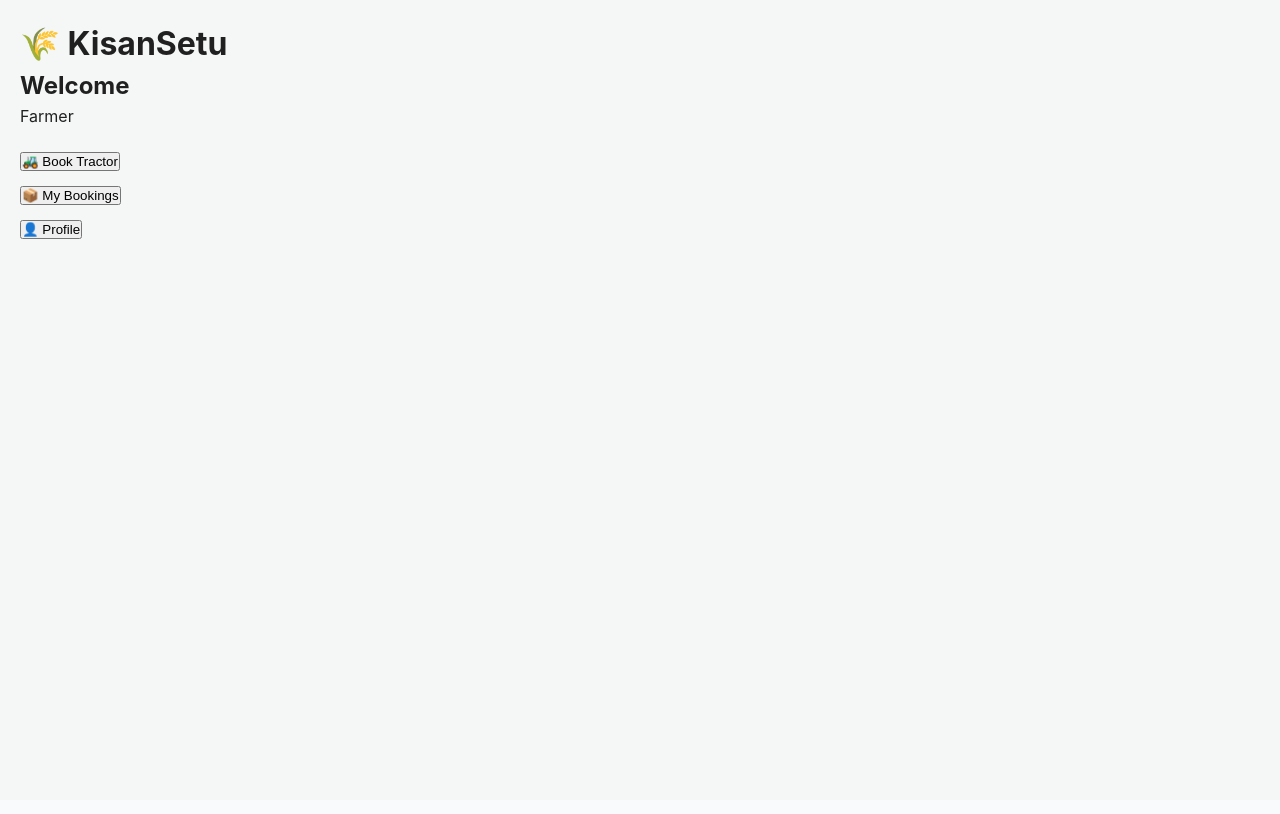
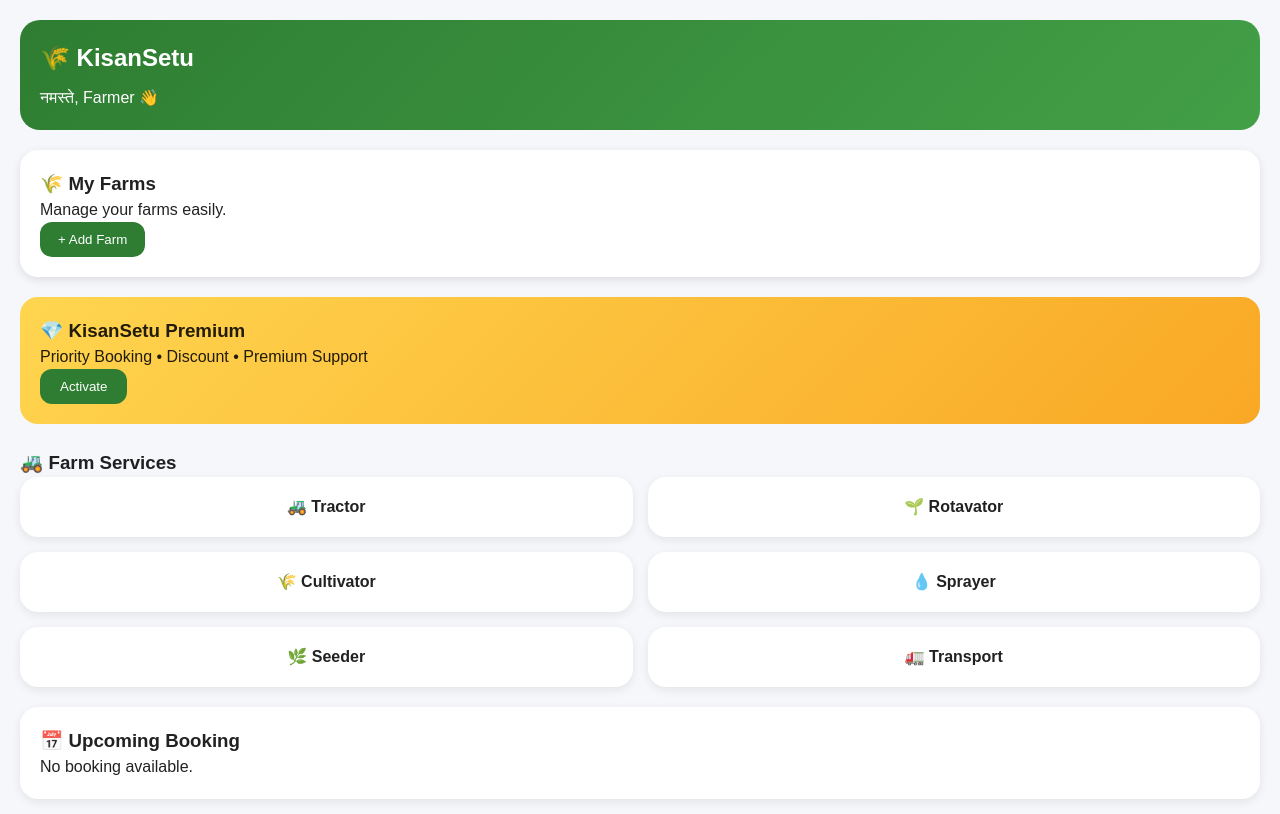
Before and after one commit to pankajkarmankar1-sys/Kisansetu2026, a Next.js app: page /Home in a window 1280 px wide. Shown: the top 814 px of the page. Built offline with nearby package versions, Linux system fonts and the light colour scheme.

Commit message:
Refactor Home component layout and add services

```diff
--- a/pages/Home.jsx
+++ b/pages/Home.jsx
@@ -1,26 +1,127 @@
 import React from "react";
 
 export default function Home({ user }) {
+  const services = [
+    "🚜 Tractor",
+    "🌱 Rotavator",
+    "🌾 Cultivator",
+    "💧 Sprayer",
+    "🌿 Seeder",
+    "🚛 Transport",
+  ];
+
   return (
-    <div style={{ padding: 20 }}>
-      <h1>🌾 KisanSetu</h1>
-
-      <h2>Welcome</h2>
-
-      <p>
-        {user?.name || "Farmer"}
-      </p>
-
-      <div style={{ marginTop: 20 }}>
-        <button>🚜 Book Tractor</button>
+    <div
+      style={{
+        background: "#F5F7FA",
+        minHeight: "100vh",
+        padding: 20,
+        fontFamily: "Arial, sans-serif",
+      }}
+    >
+      {/* Header */}
+      <div
+        style={{
+          background: "linear-gradient(135deg,#2E7D32,#43A047)",
+          color: "white",
+          padding: 20,
+          borderRadius: 20,
+        }}
+      >
+        <h2 style={{ margin: 0 }}>🌾 KisanSetu</h2>
+        <p style={{ marginTop: 10 }}>नमस्ते, {user?.name || "Farmer"} 👋</p>
       </div>
 
-      <div style={{ marginTop: 10 }}>
-        <button>📦 My Bookings</button>
+      {/* Farm Card */}
+      <div
+        style={{
+          background: "#fff",
+          marginTop: 20,
+          padding: 20,
+          borderRadius: 18,
+          boxShadow: "0 3px 10px rgba(0,0,0,.1)",
+        }}
+      >
+        <h3>🌾 My Farms</h3>
+        <p>Manage your farms easily.</p>
+
+        <button
+          style={{
+            background: "#2E7D32",
+            color: "#fff",
+            border: "none",
+            padding: "10px 18px",
+            borderRadius: 12,
+          }}
+        >
+          + Add Farm
+        </button>
       </div>
 
-      <div style={{ marginTop: 10 }}>
-        <button>👤 Profile</button>
+      {/* Premium */}
+      <div
+        style={{
+          marginTop: 20,
+          padding: 20,
+          borderRadius: 18,
+          background: "linear-gradient(135deg,#FFD54F,#F9A825)",
+        }}
+      >
+        <h3>💎 KisanSetu Premium</h3>
+        <p>Priority Booking • Discount • Premium Support</p>
+
+        <button
+          style={{
+            background: "#2E7D32",
+            color: "#fff",
+            border: "none",
+            padding: "10px 20px",
+            borderRadius: 12,
+          }}
+        >
+          Activate
+        </button>
+      </div>
+
+      {/* Services */}
+      <h3 style={{ marginTop: 25 }}>🚜 Farm Services</h3>
+
+      <div
+        style={{
+          display: "grid",
+          gridTemplateColumns: "1fr 1fr",
+          gap: 15,
+        }}
+      >
+        {services.map((item) => (
+          <div
+            key={item}
+            style={{
+              background: "#fff",
+              padding: 18,
+              borderRadius: 18,
+              textAlign: "center",
+              boxShadow: "0 3px 10px rgba(0,0,0,.08)",
+              fontWeight: "bold",
+            }}
+          >
+            {item}
+          </div>
+        ))}
+      </div>
+
+      {/* Upcoming Booking */}
+      <div
+        style={{
+          background: "#fff",
+          marginTop: 20,
+          padding: 20,
+          borderRadius: 18,
+          boxShadow: "0 3px 10px rgba(0,0,0,.08)",
+        }}
+      >
+        <h3>📅 Upcoming Booking</h3>
+        <p>No booking available.</p>
       </div>
     </div>
   );
```
